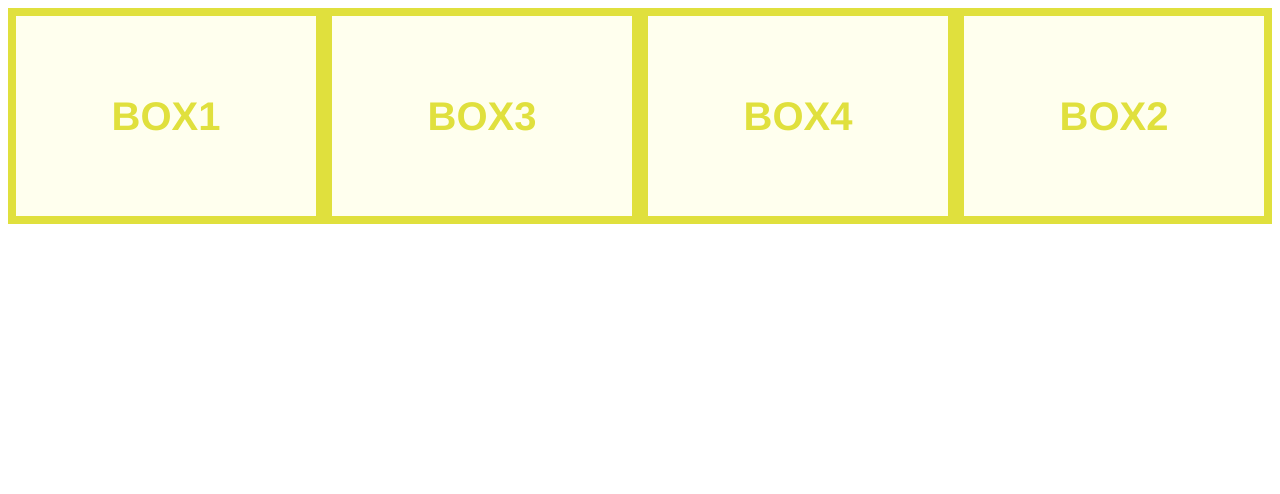
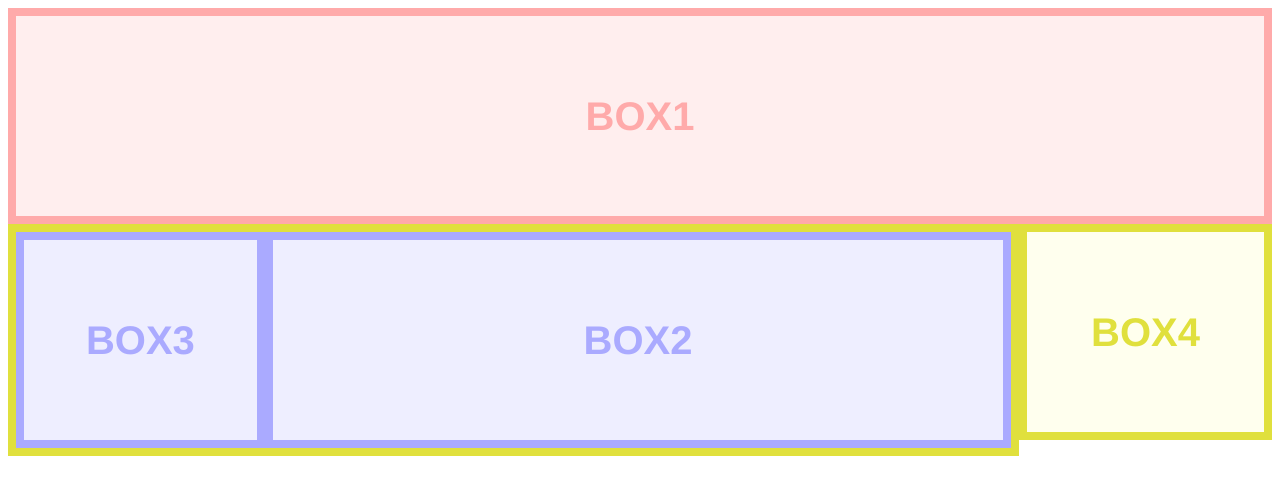
Before and after one commit to fe-backpackers/css-masters-1, a website: page src/index.html in a window 1280 px wide. Drawn offline with Linux system fonts and the light colour scheme.

Commit message:
feat: 1-6 반응형 웹 디자인과 관련된 설정

```diff
--- a/src/index.html
+++ b/src/index.html
@@ -13,38 +13,50 @@
         text-align: left;
       }
 
+      @media (min-width: 600px) {
+        .boxB:after {
+          content: "";
+          display: block;
+          clear: both;
+        }
+
+        .box2 {
+          float: right;
+          width: 75%;
+        }
+
+        .box3 {
+          float: right;
+          width: 25%;
+        }
+      }
+
+      @media (min-width: 768px) {
         .boxA:after {
           content: "";
           display: block;
           clear: both;
         }
 
-      .box1 {
+        .boxB {
           float: left;
-        width: 25%;
-      }
-
-      .box2 {
-        float: right;
-        width: 25%;
-      }
-
-      .box3 {
-        float: left;
-        width: 25%;
+          width: 80%;
         }
 
         .box4 {
-        float: right;
-        width: 25%;
+          float: left;
+          width: 20%;
+        }
       }
     </style>
   </head>
   <body>
+    <div class="box1">BOX1</div>
     <div class="boxA">
-      <div class="box1">BOX1</div>
+      <div class="boxB">
         <div class="box2">BOX2</div>
         <div class="box3">BOX3</div>
+      </div>
       <div class="box4">BOX4</div>
     </div>
   </body>
```
Lines whose indentation alone changed are shown as unchanged.
